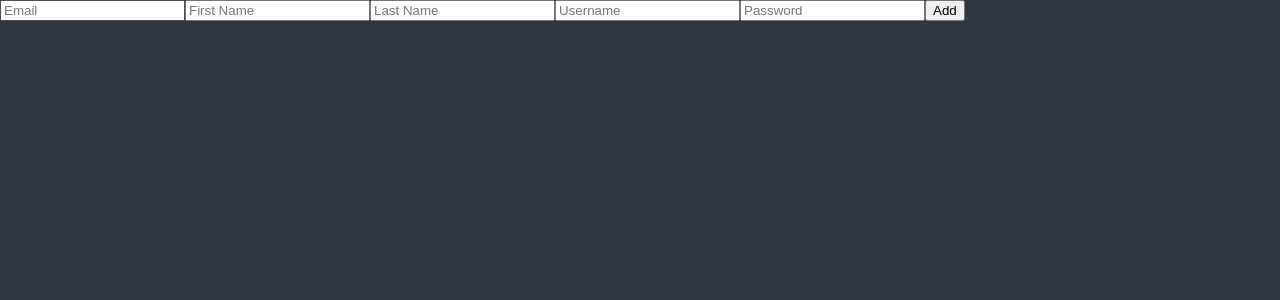
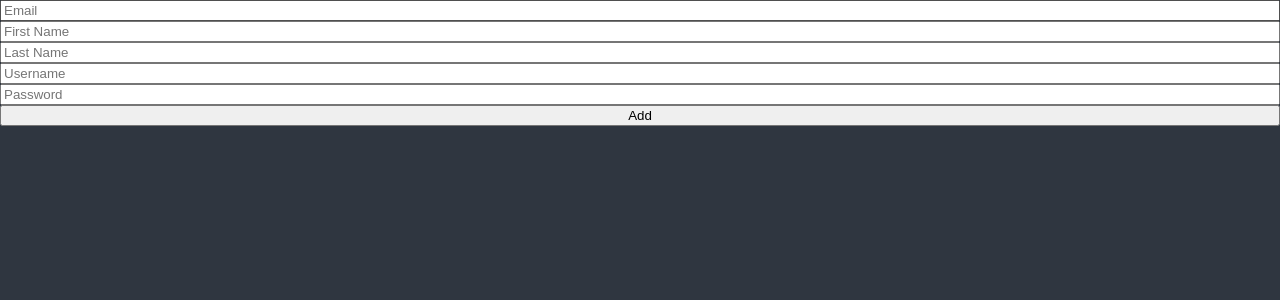
Before and after one commit to beom-yun/react-masterclass, a React (Create React App) app: page / in a window 1280 px wide. Shown: the top 300 px of the page. Built offline with nearby package versions, Linux system fonts and the light colour scheme.

Commit message:
#6.7 Form Validation

```diff
--- a/src/ToDoList.tsx
+++ b/src/ToDoList.tsx
@@ -31,17 +31,21 @@
 // }
 
 function ToDoList() {
-  const { register, watch } = useForm();
-  console.log(watch());
+  const { register, handleSubmit, formState } = useForm();
+  const onValid = (data: any) => {};
+  console.log(formState.errors);
 
   return (
     <div>
-      <form>
-        <input {...register('Email')} placeholder="Email" />
-        <input {...register('First Name')} placeholder="First Name" />
-        <input {...register('Last Name')} placeholder="Last Name" />
-        <input {...register('Username')} placeholder="Username" />
-        <input {...register('Password')} placeholder="Password" />
+      <form style={{ display: 'flex', flexDirection: 'column' }} onSubmit={handleSubmit(onValid)}>
+        <input {...register('Email', { required: 'Email is required' })} placeholder="Email" />
+        <input {...register('First Name', { required: true })} placeholder="First Name" />
+        <input {...register('Last Name', { required: true })} placeholder="Last Name" />
+        <input {...register('Username', { required: true })} placeholder="Username" />
+        <input
+          {...register('Password', { required: true, minLength: { value: 4, message: 'Too short password' } })}
+          placeholder="Password"
+        />
         <button>Add</button>
       </form>
     </div>
```
